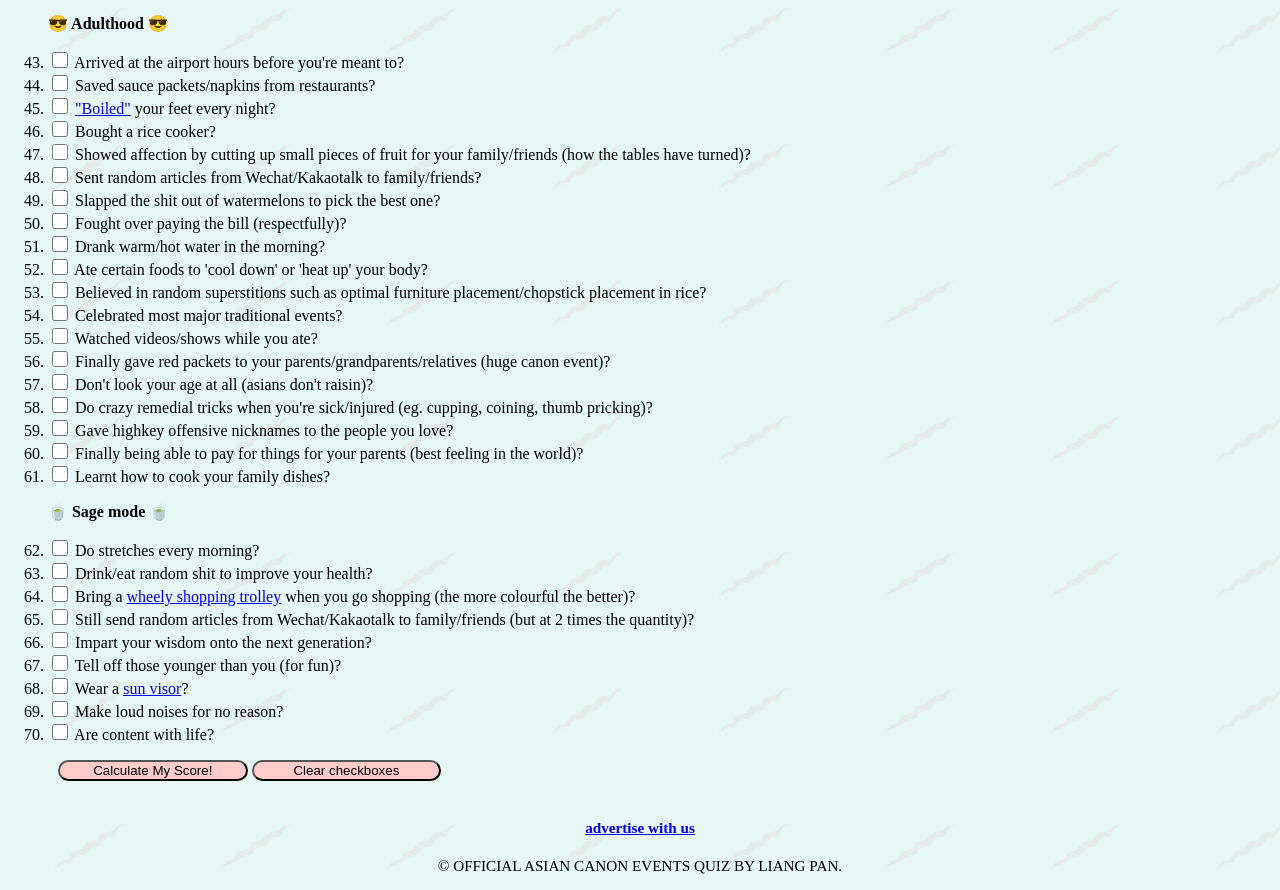
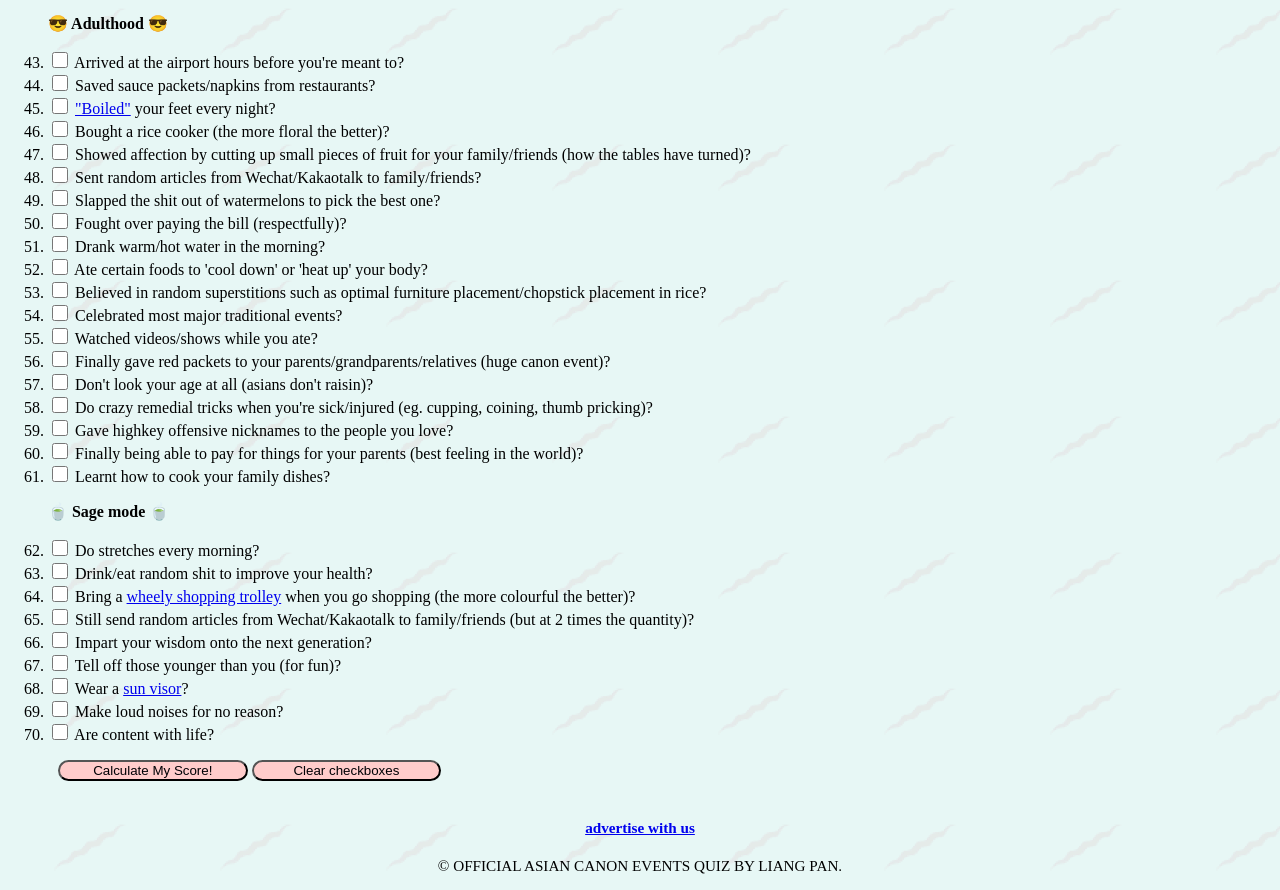
Before and after one commit to loompaman/asian-canon-events-quiz, a plain HTML site: page index.html in a window 1280 px wide. Shown: the part 1535-2425 px from the top of the page. Drawn offline with nearby package versions, Linux system fonts and the light colour scheme.

Commit message:
Add files via upload

```diff
--- a/index.html
+++ b/index.html
@@ -178,7 +178,7 @@
                       <li> <input type="checkbox" id="43"><label for="43"> Arrived at the airport hours before you're meant to?</label>
                       <li> <input type="checkbox" id="44"><label for="44"> Saved sauce packets/napkins from restaurants?</label>
                       <li> <input type="checkbox" id="45"><label for="45"> <a href="https://amzn.to/3CFxhcQ" target="_blank">"Boiled"</a> your feet every night?</label>
-                      <li> <input type="checkbox" id="46"><label for="46"> Bought a rice cooker?</label>
+                      <li> <input type="checkbox" id="46"><label for="46"> Bought a rice cooker (the more floral the better)?</label>
                       <li> <input type="checkbox" id="47"><label for="47"> Showed affection by cutting up small pieces of fruit for your family/friends (how the tables have turned)?</label>
                       <li> <input type="checkbox" id="48"><label for="48"> Sent random articles from Wechat/Kakaotalk to family/friends?</label>
                       <li> <input type="checkbox" id="49"><label for="49"> Slapped the shit out of watermelons to pick the best one?</label>
```
